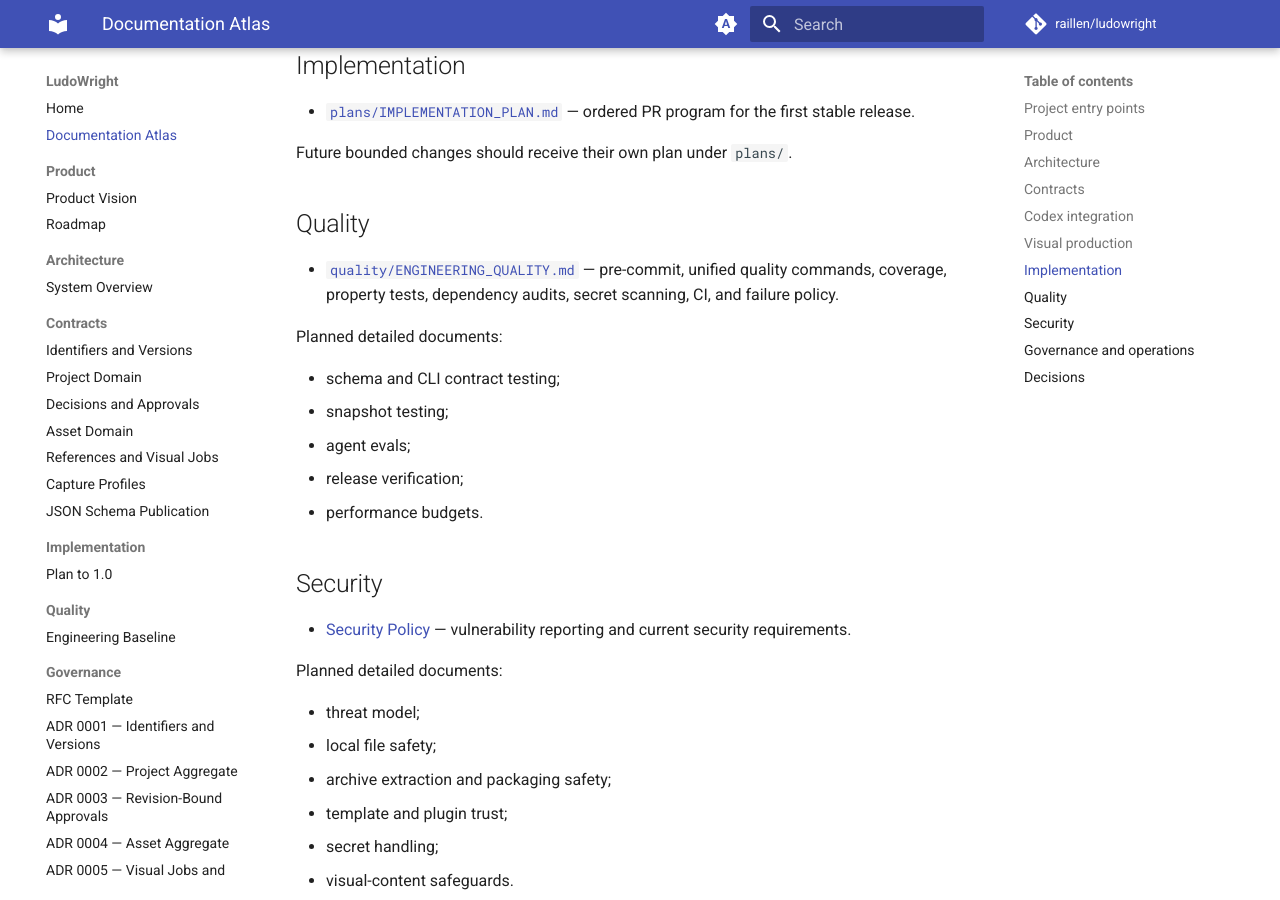
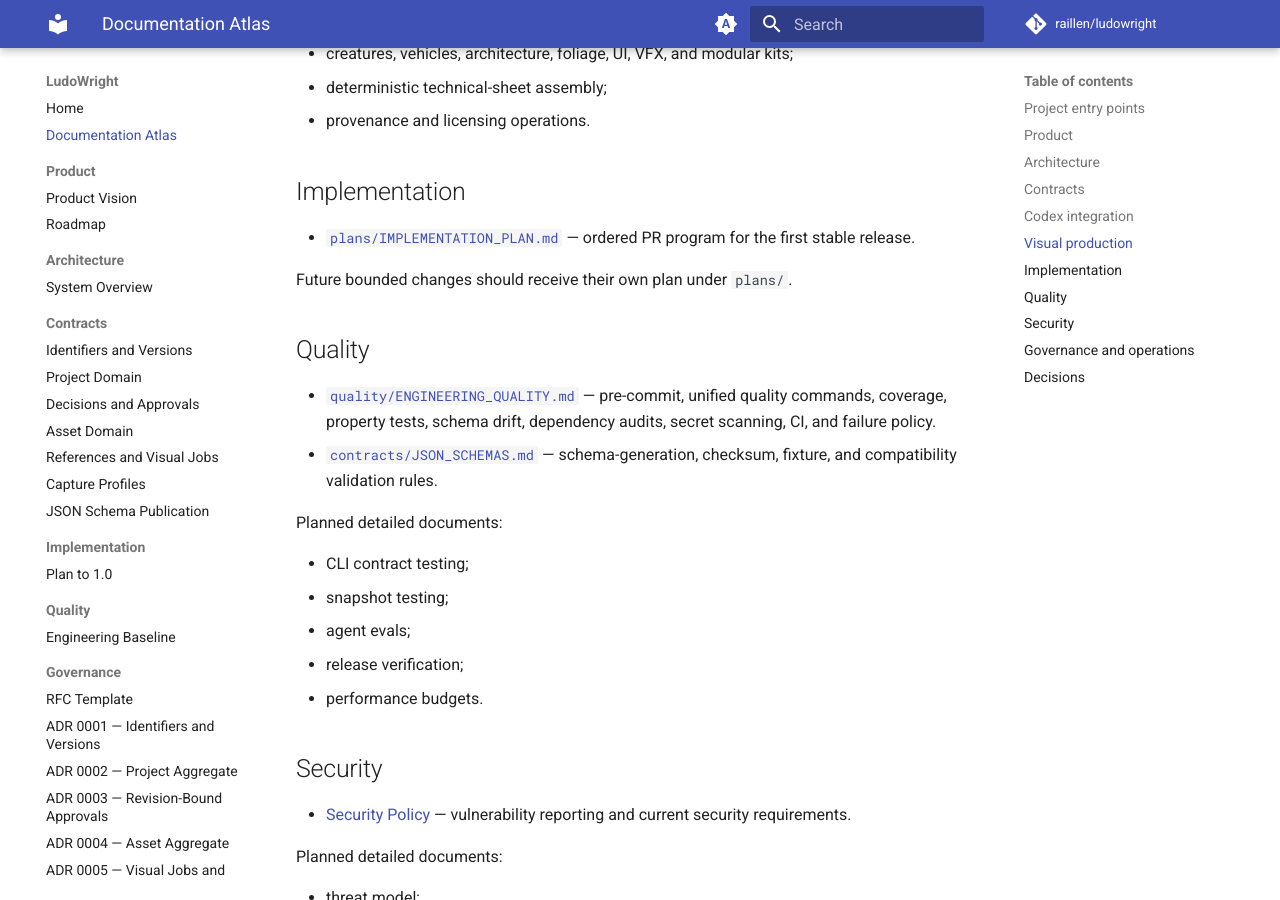
Before and after one commit to raillen/ludowright, an MkDocs documentation site: the page built from docs/ATLAS.md, in a window 1280 px wide and 900 px high, scrolled down 2252 px. Built offline with MkDocs 1.6.1 and Material for MkDocs 9.7.7, drawn with Linux system fonts in a browser that asks for light colours; comment, search, counter and statistics services are not loaded; some of the changed text lies outside the part shown.

Commit message:
Index JSON Schema publication and ADR

```diff
--- a/docs/ATLAS.md
+++ b/docs/ATLAS.md
@@ -28,6 +28,9 @@
 - [`contracts/ASSET_DOMAIN.md`](contracts/ASSET_DOMAIN.md) — asset families, subtypes, ownership, decomposition, hierarchy, priority, status, and completion rules.
 - [`contracts/REFERENCES_AND_VISUAL_JOBS.md`](contracts/REFERENCES_AND_VISUAL_JOBS.md) — visual provenance, revision-bound references, immutable generation jobs, attempt receipts, retries, and reviews.
 - [`contracts/CAPTURE_PROFILES.md`](contracts/CAPTURE_PROFILES.md) — camera, background, lighting, validation, required views, isolated items, technical sheets, and exact versioned inheritance.
+- [`contracts/JSON_SCHEMAS.md`](contracts/JSON_SCHEMAS.md) — generated Draft 2020-12 schemas, registry, fixtures, checksums, drift checking, and compatibility policy.
+
+Published machine-readable contracts are stored under `schemas/v1/`. The source models live under `src/ludowright/contracts/`.
 
 Planned canonical contracts:
 
@@ -69,11 +72,12 @@
 
 ## Quality
 
-- [`quality/ENGINEERING_QUALITY.md`](quality/ENGINEERING_QUALITY.md) — pre-commit, unified quality commands, coverage, property tests, dependency audits, secret scanning, CI, and failure policy.
+- [`quality/ENGINEERING_QUALITY.md`](quality/ENGINEERING_QUALITY.md) — pre-commit, unified quality commands, coverage, property tests, schema drift, dependency audits, secret scanning, CI, and failure policy.
+- [`contracts/JSON_SCHEMAS.md`](contracts/JSON_SCHEMAS.md) — schema-generation, checksum, fixture, and compatibility validation rules.
 
 Planned detailed documents:
 
-- schema and CLI contract testing;
+- CLI contract testing;
 - snapshot testing;
 - agent evals;
 - release verification;
@@ -115,6 +119,7 @@
 
 ## Decisions
 
+- [`decisions/0007-generated-versioned-json-schemas.md`](decisions/0007-generated-versioned-json-schemas.md) — accepted strict Pydantic adapters, checked-in generated schemas, fixtures, checksum manifest, and drift enforcement.
 - [`decisions/0006-exact-versioned-capture-profile-inheritance.md`](decisions/0006-exact-versioned-capture-profile-inheritance.md) — accepted exact parent revisions, deterministic override-by-ID ordering, and separate/assembled sheet requirements.
 - [`decisions/0005-immutable-visual-jobs-and-receipts.md`](decisions/0005-immutable-visual-jobs-and-receipts.md) — accepted immutable visual jobs, append-only attempt receipts, retry semantics, and output-bound reviews.
 - [`decisions/0004-decomposed-asset-aggregate.md`](decisions/0004-decomposed-asset-aggregate.md) — accepted decomposed asset aggregate, shared production status, ownership, and completion model.
```
